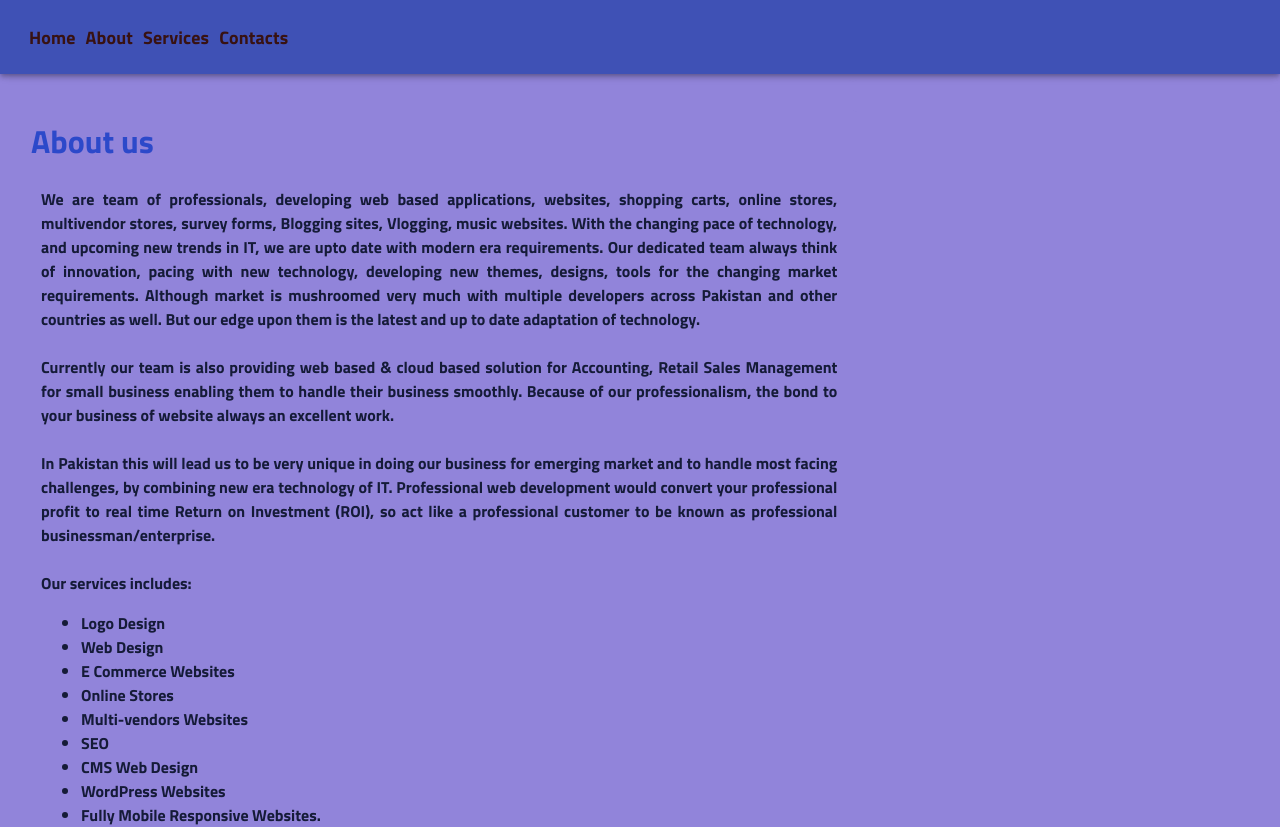
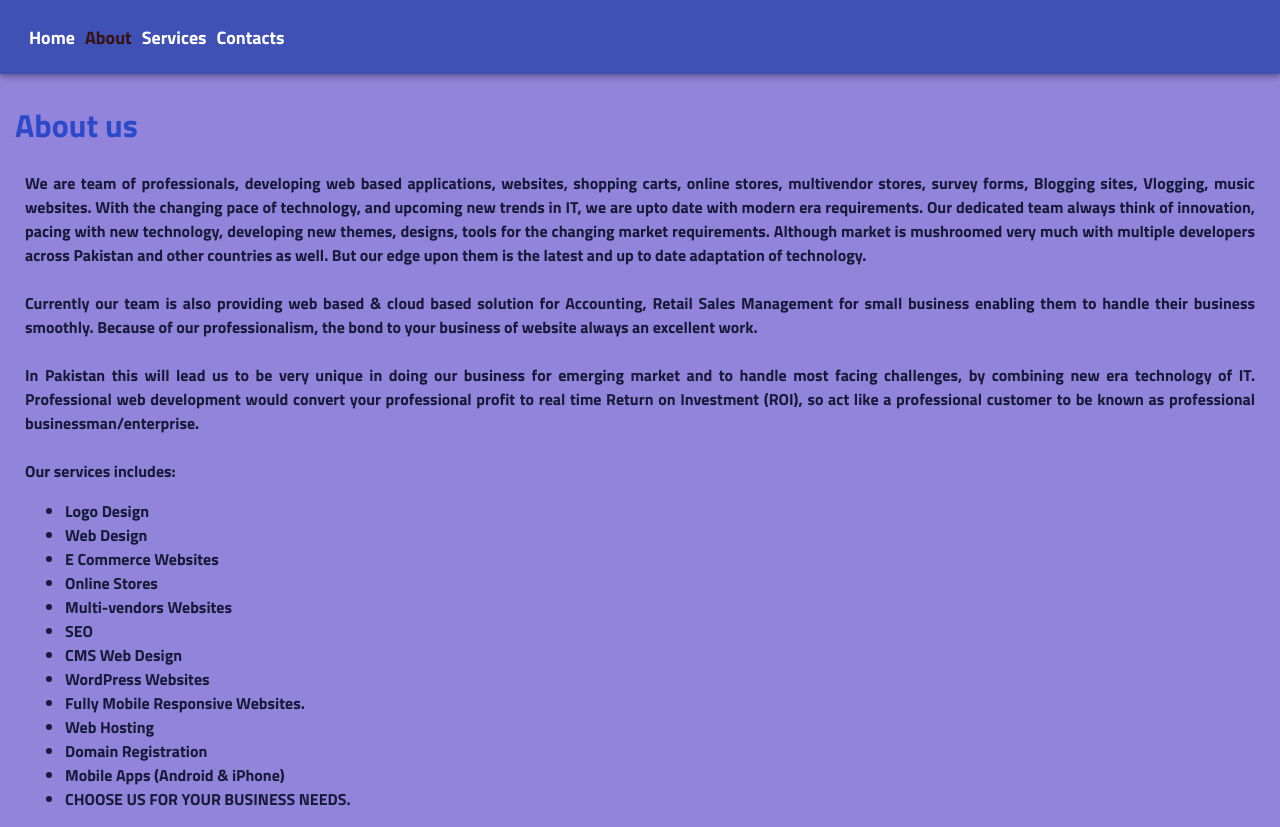
Before and after one commit to Naeem009/Webbers, a React (Create React App) app: page /about in a window 1280 px wide. Shown: the top 827 px of the page. Built offline with nearby package versions, Linux system fonts and the light colour scheme; what webfontloader would draw is missing.

Commit message:
Updattion of Appbar

```diff
--- a/package.json
+++ b/package.json
@@ -8,7 +8,9 @@
     "@testing-library/jest-dom": "^4.2.4",
     "@testing-library/react": "^9.3.2",
     "@testing-library/user-event": "^7.1.2",
+    "bootstrap": "^4.5.0",
     "react": "^16.13.1",
+    "react-bootstrap": "^1.3.0",
     "react-dom": "^16.13.1",
     "react-image-appear": "^1.3.24",
     "react-router-dom": "^5.2.0",
--- a/src/App.css
+++ b/src/App.css
@@ -9,7 +9,7 @@ body{
 
 .NavLink {
   padding: 5px;
-  color: rgb(56, 18, 18);
+  color: white;
   align-content: right;
   text-decoration: none;
   font-family: 'Titillium Web', sans-serif;
@@ -21,6 +21,7 @@ body{
 }
 .homtxt-mr{
   margin-left: 25px;
+  margin-right: 25px;
   padding-bottom: 3px;
   color: rgb(21, 27, 56);
   font-family: 'Titillium Web', sans-serif;
@@ -149,3 +150,10 @@ body{
   color: #7e0000;
   font-weight: bolder;
 }
+
+.activelink{
+  color: rgb(56, 18, 18);
+  font-size: 18px;
+  font-weight: bold;
+
+}
--- a/src/Pages/About.js
+++ b/src/Pages/About.js
@@ -1,18 +1,16 @@
 import React from 'react';
 import Grid from '@material-ui/core/Grid';
-import Paper from '@material-ui/core/Paper';
 import { makeStyles } from '@material-ui/core/styles';
-import logo from './../Images/Asset.png';
-
-
+import Text from './TextAbout';
 
 const useStyles = makeStyles((theme) => ({
     root: {
         flexGrow: 0,
+        textAlign: 'justify',
     },
     paper: {
         padding: theme.spacing(2),
-        textAlign: 'justify',
+
         color: theme.palette.text.secondary,
         backgroundColor: '#9184DA',
 
@@ -24,39 +22,8 @@ function About() {
     return (
         <div className={classes.root}>
             <Grid container spacing={0}>
-                <Grid item xs={8}>
-                    <Paper className={classes.paper} elevation={0}>
-                        <h1><strong className='title'>About us</strong></h1>
-                        <h4 className='homtxt-mr'>We are team of professionals, developing web based applications, websites, shopping carts, online stores, multivendor stores, survey forms, Blogging sites, Vlogging, music websites. With the changing pace of technology, and upcoming new trends in IT, we are upto date with modern era requirements. Our dedicated team always think of innovation, pacing with new technology, developing new themes, designs, tools for the changing market requirements.
-                        Although market is mushroomed very much with multiple developers across Pakistan and other countries as well. But our edge upon them is the latest and up to date adaptation of technology.
-                        <br /><br />
-                        Currently our team is also providing web based & cloud based solution for Accounting, Retail Sales Management for small business enabling them to handle their business smoothly. Because of our professionalism, the bond to your business of website always an excellent work.
-                        <br /><br />
-                        In Pakistan this will lead us to be very unique in doing our business for emerging market and to handle most facing challenges, by combining new era technology of IT. Professional web development would convert your professional profit to real time Return on Investment (ROI), so act like a professional customer to be known as professional businessman/enterprise.
-                        <br /><br />
-                        Our services includes:
-                        <ul>
-                                <li>Logo Design</li>
-                                <li>Web Design</li>
-                                <li>E Commerce Websites</li>
-                                <li>Online Stores</li>
-                                <li>Multi-vendors Websites</li>
-                                <li>SEO</li>
-                                <li>CMS Web Design</li>
-                                <li>WordPress Websites</li>
-                                <li>Fully Mobile Responsive Websites.</li>
-                                <li>Web Hosting</li>
-                                <li>Domain Registration</li>
-                                <li>Mobile Apps (Android & iPhone)</li>
-                                <li>CHOOSE US FOR YOUR BUSINESS NEEDS.</li>
-                            </ul>
-                            <br />Team<br /><span className='brand'>WEBBERS</span></h4>
-
-                    </Paper>
-                </Grid>
-                <Grid item xs={4}>
-                    <Paper className={classes.paper} elevation={0}>
-                    </Paper>
+                <Grid item xs={12}>
+                    <Text />
                 </Grid>
             </Grid>
         </div>
--- a/src/Pages/Footer.js
+++ b/src/Pages/Footer.js
@@ -6,8 +6,8 @@ function Footer(){
     return(
         <div>
             <footer className='ftr'>
-                <p><a href="https://web.facebook.com/Webbersofficial" target="_blank"> <img src={fb} alt="webbers" height="60px"/></a>
-                <a href="https://github.com/Naeem009" target="_blank"> <img src={gh} alt="webbers" height="56px"/></a>
+                <p><a href="https://web.facebook.com/Webbersofficial" target="_blank" rel="noopener noreferrer"> <img src={fb} alt="webbers" height="60px"/></a>
+                <a href="https://github.com/Naeem009" target="_blank" rel="noopener noreferrer"> <img src={gh} alt="webbers" height="56px"/></a>
                 <br/>
                     © Copyrights 2020 <span className='bar'>|</span> Alrights Reserved <span className='bar'>|</span> Webbers, Pakistan
                 <br/>
--- a/src/Pages/NavBar.js
+++ b/src/Pages/NavBar.js
@@ -1,46 +1,20 @@
 import React from 'react';
-import { makeStyles } from '@material-ui/core/styles';
 import AppBar from '@material-ui/core/AppBar';
 import Toolbar from '@material-ui/core/Toolbar';
-import Typography from '@material-ui/core/Typography';
-import { Link } from 'react-router-dom';
-import {Headers} from 'react-router-dom';
+import { NavLink } from 'react-router-dom';
 
-const useStyles = makeStyles((theme) => ({
-    root: {
-        flexGrow: 1,
-
-    },
-    menuButton: {
-        marginLeft: theme.spacing(3),
-    },
-}));
-
-export default function NavBar() {
-    const classes = useStyles();
-
+function NavBar() {
     return (
         <div>
-
-
             <AppBar position="fixed">
-                <Toolbar className='NavLink'>
-                    <Typography variant="h6" color="inherit">
-                        <Link to="/" className='NavLink'>Home</Link>
-                    </Typography>
-                    <Typography variant="h6" color="inherit">
-                        <Link to="/about" className='NavLink' >About</Link>
-                    </Typography>
-                    <Typography variant="h6" color="inherit">
-                        <Link to="/services" className='NavLink'>Services</Link>
-                    </Typography>
-                    <Typography variant="h6" color="inherit">
-                        <Link to="/contacts" className='NavLink'>Contacts</Link>
-                    </Typography>
+                <Toolbar className='NavLink' color='inherit'>
+                    <NavLink to="/" className='NavLink' exact activeClassName='activelink'>Home</NavLink>
+                    <NavLink to="/about" className='NavLink' exact activeClassName='activelink'>About</NavLink>
+                    <NavLink to="/services" className='NavLink' exact activeClassName='activelink'>Services</NavLink>
+                    <NavLink to="/contacts" className='NavLink' exact activeClassName='activelink'>Contacts</NavLink>
                 </Toolbar>
             </AppBar>
-
-
         </div>
     );
 }
+export default NavBar;
--- /dev/null
+++ b/src/Pages/TextAbout.js
@@ -0,0 +1,35 @@
+import React from 'react';
+
+function Text(){
+    return(
+        <div>
+            <h1><strong className='title'>About us</strong></h1>
+                        <h4 className='homtxt-mr'>We are team of professionals, developing web based applications, websites, shopping carts, online stores, multivendor stores, survey forms, Blogging sites, Vlogging, music websites. With the changing pace of technology, and upcoming new trends in IT, we are upto date with modern era requirements. Our dedicated team always think of innovation, pacing with new technology, developing new themes, designs, tools for the changing market requirements.
+                        Although market is mushroomed very much with multiple developers across Pakistan and other countries as well. But our edge upon them is the latest and up to date adaptation of technology.
+                        <br /><br />
+                        Currently our team is also providing web based & cloud based solution for Accounting, Retail Sales Management for small business enabling them to handle their business smoothly. Because of our professionalism, the bond to your business of website always an excellent work.
+                        <br /><br />
+                        In Pakistan this will lead us to be very unique in doing our business for emerging market and to handle most facing challenges, by combining new era technology of IT. Professional web development would convert your professional profit to real time Return on Investment (ROI), so act like a professional customer to be known as professional businessman/enterprise.
+                        <br /><br />
+                        Our services includes:
+                        <ul>
+                                <li>Logo Design</li>
+                                <li>Web Design</li>
+                                <li>E Commerce Websites</li>
+                                <li>Online Stores</li>
+                                <li>Multi-vendors Websites</li>
+                                <li>SEO</li>
+                                <li>CMS Web Design</li>
+                                <li>WordPress Websites</li>
+                                <li>Fully Mobile Responsive Websites.</li>
+                                <li>Web Hosting</li>
+                                <li>Domain Registration</li>
+                                <li>Mobile Apps (Android & iPhone)</li>
+                                <li>CHOOSE US FOR YOUR BUSINESS NEEDS.</li>
+                            </ul>
+                            <br />Team<br /><span className='brand'>WEBBERS</span></h4>
+        </div>
+    );
+}
+
+export default Text;
```
Also changed, not shown: src/Pages/Home.js (+9 -17 lines), 1 other file (tests, documents, lock files or other folders).
